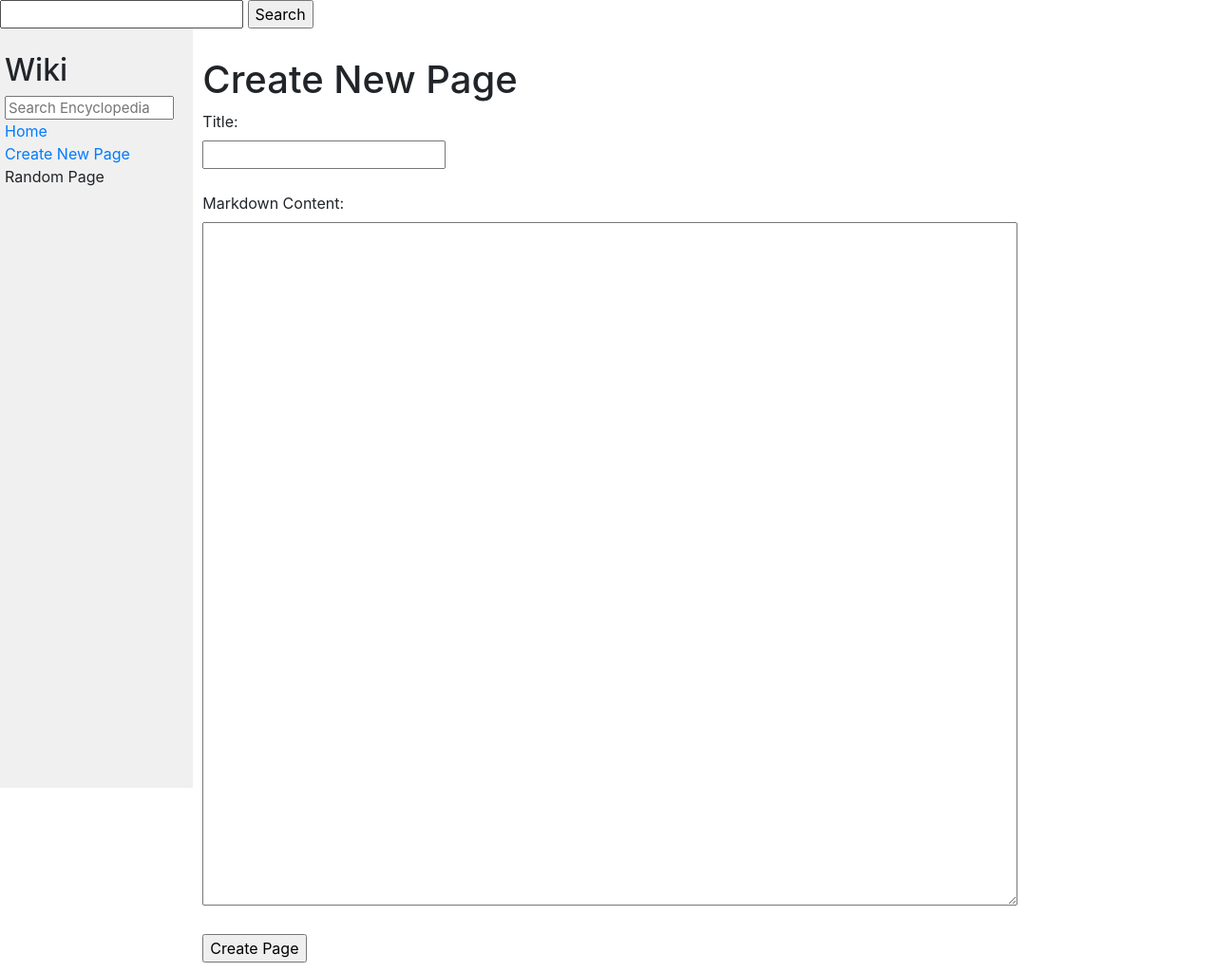
After one commit to ihordiichuk/HARV_CS50_WEB_DEV_COURSE_BY_IHOR_HORDIICHUK, a Django app: template Project 1/wiki/encyclopedia/templates/encyclopedia/new.html in a window 1280 px wide. The commit adds this page. Shown: the whole page at 95% size. Run offline with Django 3.2, Linux system fonts and the light colour scheme; the template is opened without the code that fills it, so the values that code supplies are empty; some libraries are stand-ins or nearby versions.

Commit message:
Search Fix and new.html create

```diff
--- a/Project 1/wiki/encyclopedia/templates/encyclopedia/layout.html
+++ b/Project 1/wiki/encyclopedia/templates/encyclopedia/layout.html
@@ -23,7 +23,7 @@
                     <a href="{% url 'index' %}">Home</a>
                 </div>
                 <div>
-                    Create New Page
+                    <a href="{% url 'new' %}">Create New Page</a>
                 </div>
                 <div>
                     Random Page
--- /dev/null
+++ b/Project 1/wiki/encyclopedia/templates/encyclopedia/new.html
@@ -0,0 +1,19 @@
+{% extends "encyclopedia/layout.html" %}
+
+{% block title %}
+    Create New Page
+{% endblock %}
+
+{% block body %}
+    <h1>Create New Page</h1>
+    <form action="{% url 'new' %}" method="post">
+        {% csrf_token %}
+        <label>Title:</label><br />
+        <input type="text" name="title" required><br /><br />
+
+        <label>Markdown Content:</label><br />
+        <textarea name="content" rows="10" cols="80" required></textarea><br /><br />
+
+        <input type="submit" value="Create Page">
+    </form>
+{% endblock %}
--- a/Project 1/wiki/encyclopedia/urls.py
+++ b/Project 1/wiki/encyclopedia/urls.py
@@ -5,4 +5,5 @@ urlpatterns = [
     path("", views.index, name="index"),
     path("wiki/<str:title>", views.entry, name="entry"),
     path("search", views.search, name="search"),
+    path("new", views.new_page, name="new"),
 ]
```
Also changed, not shown: Project 1/wiki/encyclopedia/views.py (+18 -2 lines), 3 other files.
